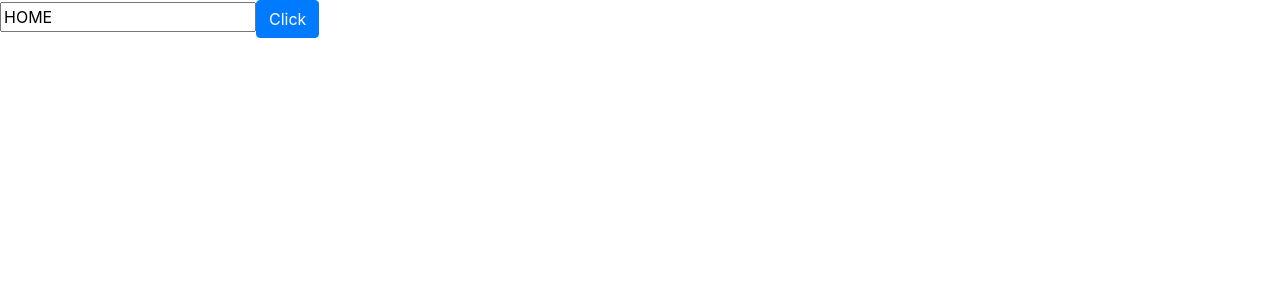
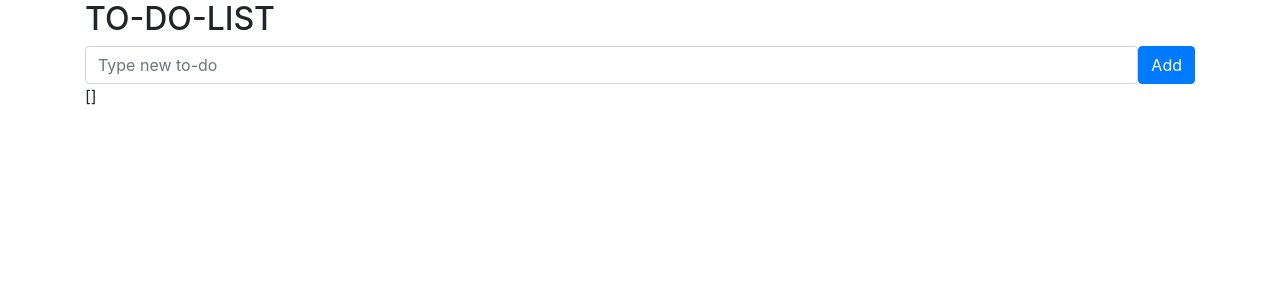
Before and after one commit to devkmee/-vue3-study, a Vue app: page / in a window 1280 px wide. Shown: the top 300 px of the page. Built offline with nearby package versions, Linux system fonts and the light colour scheme.

Commit message:
10 리스트에 새로운 To-Do 추가

```diff
--- a/src/App.vue
+++ b/src/App.vue
@@ -1,13 +1,25 @@
 <template>
-    <input
-           type="text"
-           v-model="name"
-     />
-    <button
-           class="btn btn-primary"
-           @click="onSubmit"
-     >Click
-    </button>
+    <div class="container">
+        <h2>TO-DO-LIST</h2>
+        <form
+              class="d-flex"
+              @submit="onSubmit"
+        >
+            <div class="flex-grow-1" mr-2>
+                <input class="form-control"
+                       type="text"
+                       v-model="todo"
+                       placeholder="Type new to-do"/>
+            </div>
+            <div>
+                <button class="btn btn-primary"
+                        type="submit"
+                >Add
+                </button>
+            </div>
+        </form>
+        {{ todos }}
+    </div>
 </template>
 
 <script>
@@ -17,22 +29,28 @@
 
     export default {
         setup() {
-            const name = ref('HOME');
+            const todo = ref('');
+            const todos = ref([]);
 
-            const onSubmit = () => {
-                console.log(name.value);
+            const onSubmit = (e) => {
+                e.preventDefault();
+                todos.value.push({
+                    id      : Date.now()
+                    ,subject: todo.value
+                });
             };
 
             return {
-                 name
+                todo
                 , onSubmit
+                , todos
             };
         }
     }
 </script>
 
 <style>
-    .name {
+    .todo {
         color: dodgerblue;
     }
 </style>
```
